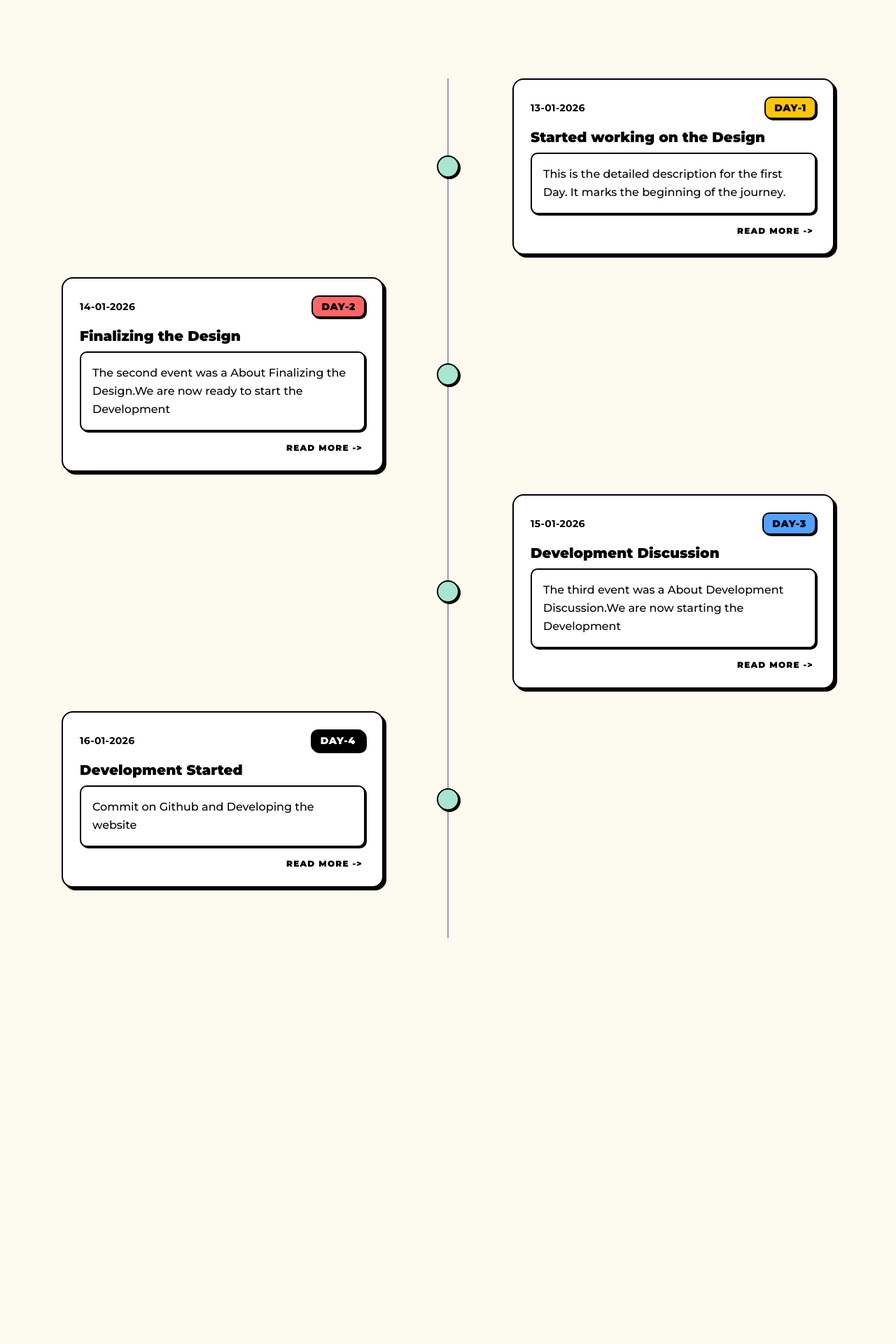
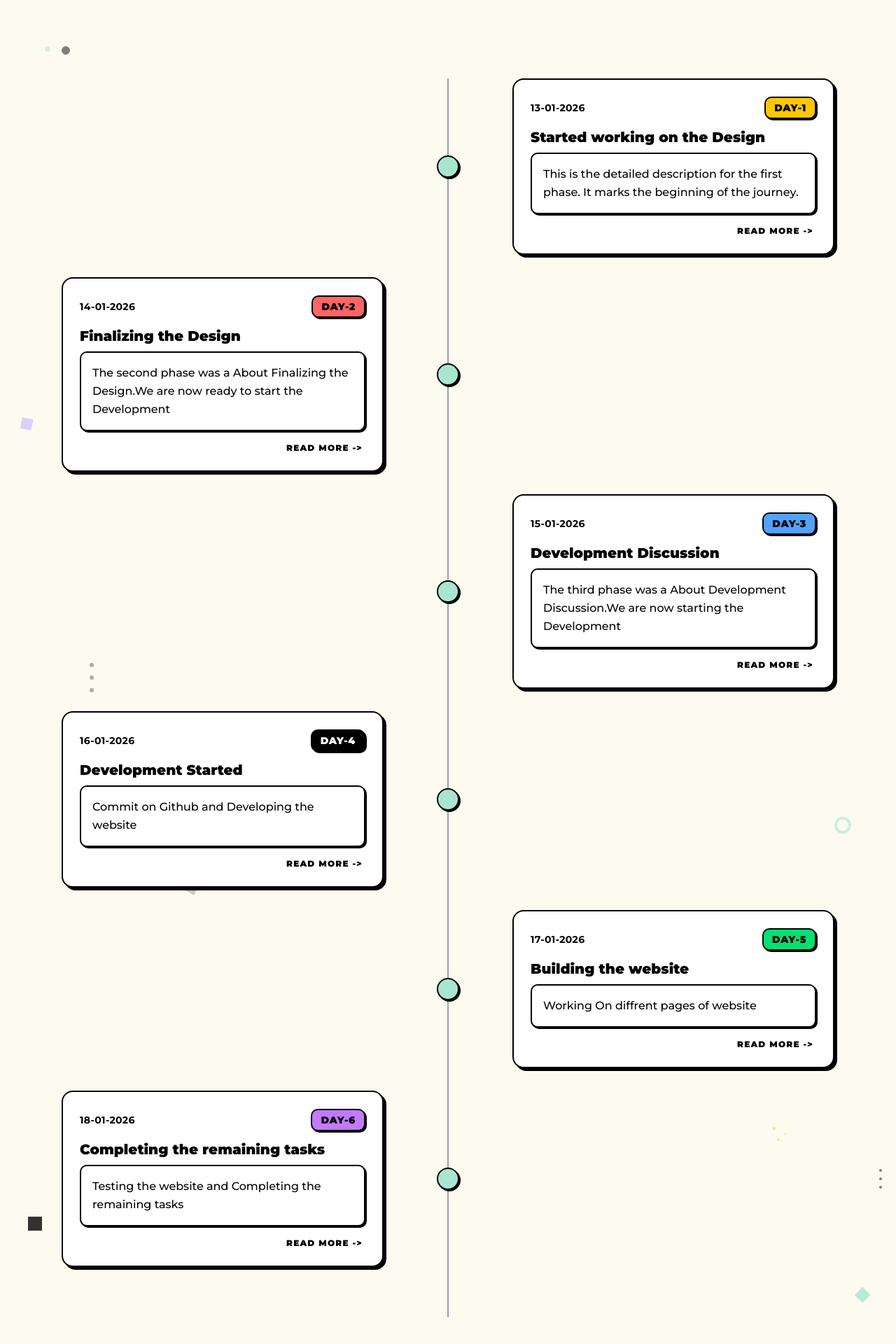
Before and after one commit to vynride/technicalcup-A1, a Next.js app: page /blog in a window 1280 px wide. Shown: the part 264-2184 px from the top of the page at 70% size. Before the commit the page ends 1660 px from the top, so only its background shows below. Built offline with nearby package versions, Linux system fonts and the light colour scheme.

Commit message:
New Components Added!

```diff
--- a/app/blog/page.js
+++ b/app/blog/page.js
@@ -9,13 +9,80 @@ export const metadata = {
 
 export default function Blog() {
   return (
-    <div className="min-h-screen bg-[#FDFBF0] text-black font-sans">
+    <div className="min-h-screen bg-[#FDFBF0] text-black font-sans relative overflow-hidden">
+      {/* Background Decorations */}
+      {/* Top Section */}
+      <div className="absolute top-10 left-10 w-6 h-6 bg-black rotate-45 opacity-80 animate-float" />
+      <div className="absolute top-20 right-10 flex gap-2 animate-float-delayed">
+        <div className="w-3 h-3 rounded-full bg-[var(--color-neo-mint)]" />
+        <div className="w-8 h-8 rounded-full bg-[var(--color-neo-yellow)]" />
+      </div>
+
+      <div className="absolute top-[15%] left-[5%] flex gap-4 opacity-50 animate-pulse">
+        <div className="w-2 h-2 rounded-full bg-[var(--color-neo-mint)]" />
+        <div className="w-3 h-3 rounded-full bg-black border border-black" />
+      </div>
+
+      <div className="absolute top-[25%] right-[8%] grid grid-cols-2 gap-1 opacity-60 animate-slow-spin">
+        <div className="w-1 h-1 bg-[var(--color-neo-yellow)] rounded-full" />
+        <div className="w-1 h-1 bg-[var(--color-neo-yellow)] rounded-full" />
+        <div className="w-1 h-1 bg-[var(--color-neo-yellow)] rounded-full" />
+        <div className="w-1 h-1 bg-[var(--color-neo-yellow)] rounded-full" />
+      </div>
+
+      {/* Middle Section */}
+      <div className="absolute top-[35%] left-[15%] w-0 h-0 border-l-[10px] border-l-transparent border-t-[15px] border-t-[var(--color-neo-orange)] border-r-[10px] border-r-transparent rotate-12 opacity-80 animate-float" />
+
+      <div className="absolute top-[40%] left-[2%] w-4 h-4 bg-[var(--color-neo-purple)] rotate-12 opacity-70 animate-float-delayed" />
+      <div className="absolute top-[45%] right-[15%] w-3 h-3 rounded-full border-2 border-black opacity-40 animate-bounce" />
+
+      <div className="absolute top-[50%] left-[80%] w-6 h-6 bg-[var(--color-neo-pink)] rotate-45 opacity-60 animate-slow-spin" />
+
+      <div className="absolute top-[55%] left-[10%] flex flex-col gap-3 opacity-30 animate-pulse">
+        <div className="w-1.5 h-1.5 bg-black rounded-full" />
+        <div className="w-1.5 h-1.5 bg-black rounded-full" />
+        <div className="w-1.5 h-1.5 bg-black rounded-full" />
+      </div>
+
+      <div className="absolute top-[65%] right-[5%] w-6 h-6 border-4 border-[var(--color-neo-mint)] rounded-full opacity-60 animate-float" />
+
+      <div className="absolute top-[70%] left-[20%] w-4 h-4 bg-black rotate-[30deg] opacity-20 animate-float-delayed" />
+
+      {/* Lower Section */}
+      <div className="absolute top-[75%] left-[8%] w-5 h-5 bg-[var(--color-neo-red)] rotate-45 opacity-80 animate-slow-spin" />
+
+      <div className="absolute top-[80%] right-[30%] w-2 h-2 bg-[var(--color-neo-mint)] rounded-full opacity-50 animate-ping" />
+
+      <div className="absolute top-[85%] right-[12%] text-[var(--color-neo-yellow)] opacity-80 animate-float">
+        <svg width="24" height="24" viewBox="0 0 24 24" fill="currentColor">
+          <circle cx="4" cy="4" r="2.5" />
+          <circle cx="20" cy="12" r="1.5" />
+          <circle cx="10" cy="20" r="2" />
+        </svg>
+      </div>
+
+      <div className="absolute bottom-40 left-10 w-5 h-5 bg-black opacity-80 animate-float-delayed" />
+      <div className="absolute bottom-32 left-20 text-[var(--color-neo-yellow)] opacity-80 animate-slow-spin">
+        <svg width="20" height="20" viewBox="0 0 20 20" fill="currentColor">
+          <circle cx="2" cy="2" r="2" />
+          <circle cx="12" cy="8" r="1.5" />
+        </svg>
+      </div>
+
+      <div className="absolute bottom-20 right-10 w-4 h-4 bg-[var(--color-neo-mint)] rotate-45 opacity-80 animate-float" />
+      <div className="absolute bottom-60 right-5 flex flex-col gap-2 opacity-50 animate-pulse">
+        <div className="w-1 h-1 bg-black rounded-full" />
+        <div className="w-1 h-1 bg-black rounded-full" />
+        <div className="w-1 h-1 bg-black rounded-full" />
+      </div>
+
+
       {/* Wrapper to handle navbar positioning if it's fixed, or just consistent padding */}
-      <div className="max-w-7xl mx-auto px-6 lg:px-8 py-6">
+      <div className="max-w-7xl mx-auto px-6 lg:px-8 py-6 relative z-10">
         <Navbar />
         <div className="mt-16 sm:mt-20">
-            <h2 className="text-4xl sm:text-5xl font-black text-center mb-10 tracking-tight text-black uppercase drop-shadow-[2px_2px_0px_rgba(0,0,0,0.5)]">Our Journey</h2>
-            <Timeline events={events} />
+          <h2 className="text-4xl sm:text-5xl font-black text-center mb-10 tracking-tight text-black uppercase drop-shadow-[2px_2px_0px_rgba(0,0,0,0.5)]">Our Journey</h2>
+          <Timeline events={events} />
         </div>
       </div>
     </div>
--- a/app/globals.css
+++ b/app/globals.css
@@ -166,6 +166,20 @@ select {
     border-width: 2px;
     border-color: black;
   }
+  .animate-float {
+    animation: float 6s ease-in-out infinite;
+  }
+  .animate-float-delayed {
+    animation: float 6s ease-in-out 3s infinite;
+  }
+  .animate-slow-spin {
+    animation: spin 10s linear infinite;
+  }
+  @keyframes float {
+      0% { transform: translateY(0px); }
+      50% { transform: translateY(-20px); }
+      100% { transform: translateY(0px); }
+  }
 }
 
 @layer base {
--- a/components/Timeline.jsx
+++ b/components/Timeline.jsx
@@ -1,5 +1,6 @@
 import React from 'react';
 import Link from 'next/link';
+import Image from 'next/image';
 import { ScrollArea } from "@/components/ui/scroll-area";
 
 export default function Timeline({ events }) {
@@ -34,8 +35,9 @@ export default function Timeline({ events }) {
                                         {event.description}
                                     </p>
                                 </ScrollArea>
+
                                 <div className="flex justify-end mt-4">
-                                     <span className="text-black text-xs font-black uppercase tracking-widest group-hover:bg-[var(--color-neo-mint)] px-1 transition-colors">Read More -&gt;</span>
+                                    <span className="text-black text-xs font-black uppercase tracking-widest group-hover:bg-[var(--color-neo-mint)] px-1 transition-colors">Read More -&gt;</span>
                                 </div>
                             </Link>
                         </div>
--- a/data/events.js
+++ b/data/events.js
@@ -5,9 +5,10 @@ export const events = [
         date: "13-01-2026",
         category: "DAY-1",
         summary: "Started working on the Design",
-        description: "This is the detailed description for the first Day. It marks the beginning of the journey.",
+        description: "This is the detailed description for the first phase. It marks the beginning of the journey.",
         details: "We kicked things off with full motivation and a “we’re gonna nail this, HEHE!!” mindset. After a quick meeting with ideas and healthy debates, we finalized the project flow and design theme. The mix of chaos and creativity made the process both fun and productive.",
-        categoryColor: "bg-yellow-400"
+        categoryColor: "bg-yellow-400",
+        contentImage: "/frame_1.png"
     },
     {
         id: 2,
@@ -15,9 +16,11 @@ export const events = [
         date: "14-01-2026",
         category: "DAY-2",
         summary: "Finalizing the Design",
-        description: "The second event was a About Finalizing the Design.We are now ready to start the Development",
+        description: "The second phase was a About Finalizing the Design.We are now ready to start the Development",
         details: "After navigating through some chaos and back-and-forth discussions, we were finally able to finalize the design. Although the process was a bit messy at times, everything gradually came together, making the design finalization phase both important and satisfying.",
-        categoryColor: "bg-red-400"
+        categoryColor: "bg-red-400",
+        contentImage: "/frame_2.png",
+        contentLink: "https://dribbble.com/shots/21754257-Financial-Management-Neobrutalism"
     },
     {
         id: 3,
@@ -25,9 +28,10 @@ export const events = [
         date: "15-01-2026",
         category: "DAY-3",
         summary: "Development Discussion",
-        description: "The third event was a About Development Discussion.We are now starting the Development",
+        description: "The third phase was a About Development Discussion.We are now starting the Development",
         details: "After completing the designing phase, we moved forward to the development phase. We held a meeting to discuss the tasks, outline the plan ahead, and divide the work among ourselves. Although the discussion had a bit of heat, it helped us clarify responsibilities and align everyone toward the next steps.",
-        categoryColor: "bg-blue-400"
+        categoryColor: "bg-blue-400",
+        contentImage: "/frame_3.png"
     },
     {
         id: 4,
@@ -37,6 +41,29 @@ export const events = [
         summary: "Development Started",
         description: "Commit on Github and Developing the website",
         details: "After dividing the work among ourselves, we started working on building the website and configuring different components. We regularly pushed commits to GitHub to track our progress, which gave us a sense of accomplishment and kept us motivated along the way.",
-        categoryColor: "bg-black text-white"
+        categoryColor: "bg-black text-white",
+        contentImage: "/frame_4.png"
+    },
+    {
+        id: 5,
+        title: "DAY-5",
+        date: "17-01-2026",
+        category: "DAY-5",
+        summary: "Building the website",
+        description: "Working On diffrent pages of website",
+        details: "We worked on different sections of the website such as the blog, announcements, study hub, and gallery. Each page was developed independently and regularly committed to GitHub for smooth collaboration. The building phase was especially enjoyable, as seeing the pages come together was both fun and satisfying.",
+        categoryColor: "bg-green-400",
+        contentImages: ["/frame_5_1.png", "/frame_5_2.png"]
+    },
+    {
+        id: 6,
+        title: "DAY-6",
+        date: "18-01-2026",
+        category: "DAY-6",
+        summary: "Completing the remaining tasks",
+        description: "Testing the website and Completing the remaining tasks",
+        details: "This phase marks the conclusion of our journey, but it also represents a new way of thinking for us. Through collaboration, we learned how to work as a team, understand different perspectives, and value each other’s ideas. It shaped our mindset for how we will approach future projects, making this phase a truly memorable and meaningful experience.",
+        categoryColor: "bg-purple-400",
+        contentImage: "/frame_6.png"
     }
 ];
```
Also changed, not shown: app/events/[id]/page.js (+57 -0 lines), 1 other file (tests, documents, lock files or other folders).
